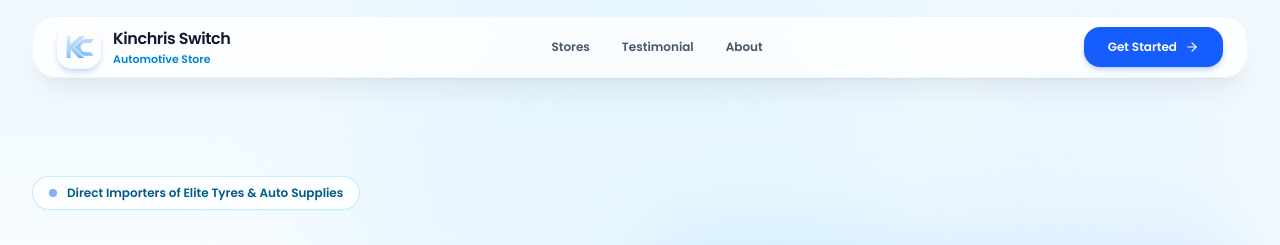
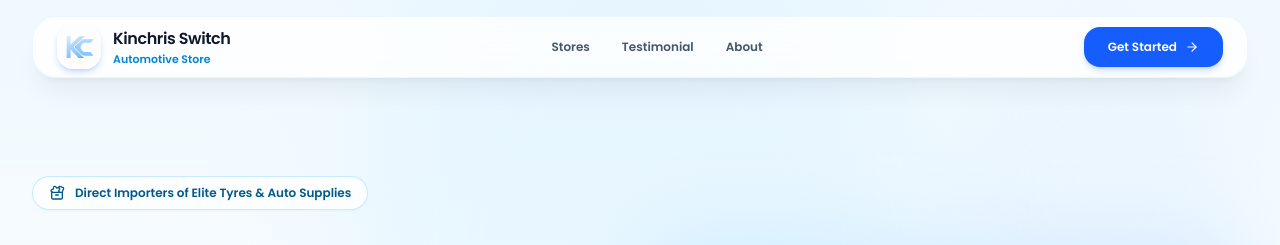
Before and after one commit to st-darwin/Kinchirs-Landing-page, a React (Vite) app: page / in a window 1280 px wide. Shown: the top 245 px of the page. Built offline with nearby package versions, Linux system fonts and the light colour scheme; no server answers.

Commit message:
added some icons

```diff
--- a/src/Components/Footer.tsx
+++ b/src/Components/Footer.tsx
@@ -1,5 +1,5 @@
 
-import { Mail, Phone, MapPin, ArrowUp, Sparkles } from 'lucide-react';
+import { Mail, Phone, MapPin, ArrowUp, ToolCase } from 'lucide-react';
 import logo from '../assets/icons/logo.png';
 
 const Footer = () => {
@@ -32,7 +32,7 @@ const Footer = () => {
                             Your premier automotive enterprise and management hub. Powering your fleet and machinery with Mega Tyres, Boothman Grease, and dependable Motor Parts.
                         </p>
                         <div className="inline-flex items-center gap-2 px-3.5 py-1.5 rounded-full bg-blue-500/10 border border-blue-400/20 text-blue-700 text-[11px] font-medium">
-                            <Sparkles className="w-3 h-3 text-blue-600" />
+                            <ToolCase className="w-3 h-3 text-blue-600" />
                             <span>Secure Enterprise Management Portal</span>
                         </div>
                     </div>
--- a/src/Components/Hero.tsx
+++ b/src/Components/Hero.tsx
@@ -1,4 +1,4 @@
-import { ArrowRight, CheckCircle2, Globe2 } from 'lucide-react';
+import { ArrowRight, CheckCircle2, Globe2 , ToolCase } from 'lucide-react';
 import heroImage from '../assets/icons/heroImage.png';
 
 const Hero = () => {
@@ -18,7 +18,7 @@ const Hero = () => {
 
                         {/* Cool Badge */}
                         <div className="inline-flex items-center gap-2.5 px-4 py-2 rounded-full bg-white/80 backdrop-blur-md border border-sky-200/80 text-sky-800 text-xs font-semibold shadow-xs shadow-sky-500/5">
-                            <span className="flex h-2 w-2 rounded-full bg-blue-600 animate-pulse"></span>
+                           <ToolCase className='w-4 h-4' />
                             <span>Direct Importers of Elite Tyres & Auto Supplies</span>
                         </div>
 
--- a/src/Components/Testimonials.tsx
+++ b/src/Components/Testimonials.tsx
@@ -29,7 +29,7 @@ const Testimonials = () => {
                 {/* Section Header */}
                 <div className="text-center max-w-2xl mx-auto mb-16 space-y-4">
                     <div className="inline-flex items-center gap-2 px-4 py-2 rounded-full bg-sky-50 border border-sky-100 text-sky-700 text-xs font-semibold shadow-2xs">
-                        <Sparkles className="w-3.5 h-3.5 text-blue-600" />
+
                         <span>Customer Feedback</span>
                     </div>
                     <h2 className="text-3xl sm:text-4xl font-extrabold text-slate-900 tracking-tight">
```
